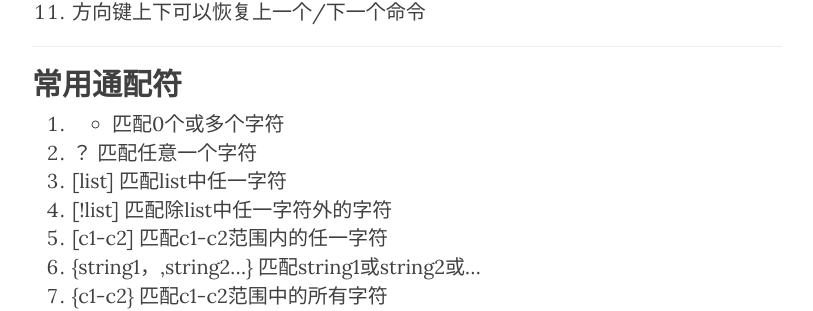
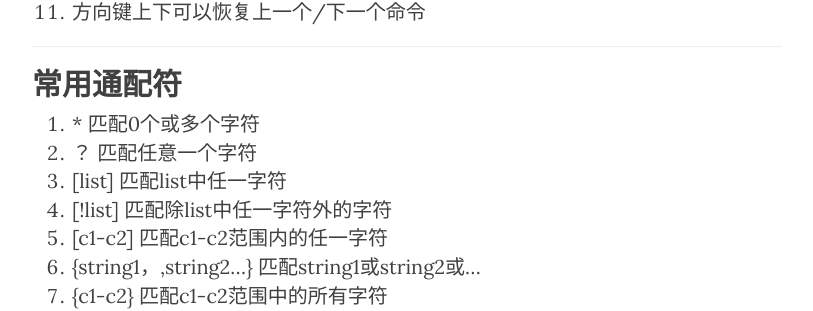
Before and after one commit to PrincessQyy/PrincessQyy.GitHub.io, a Jekyll site: the page built from _posts/2017-01-18-【Linux】重要快捷键和常用通配符.md, in a window 1280 px wide. Shown: the part 874-1185 px from the top of the page, without its empty margins (233-1046 px from the left). Built offline with Jekyll 4.4.1, drawn with Linux system fonts in a browser that asks for light colours; nearby versions of some CDN libraries; our own code applies the rules of GitHub Pages for plain Markdown files.

Commit message:
change a blog

```diff
--- a/_posts/2017-01-18-【Linux】重要快捷键和常用通配符.md
+++ b/_posts/2017-01-18-【Linux】重要快捷键和常用通配符.md
@@ -15,7 +15,7 @@
 ***
 
 ## 常用通配符
-1. * 匹配0个或多个字符
+1. \* 匹配0个或多个字符
 2. ？ 匹配任意一个字符
 3. [list] 匹配list中任一字符
 4. [!list] 匹配除list中任一字符外的字符
```
